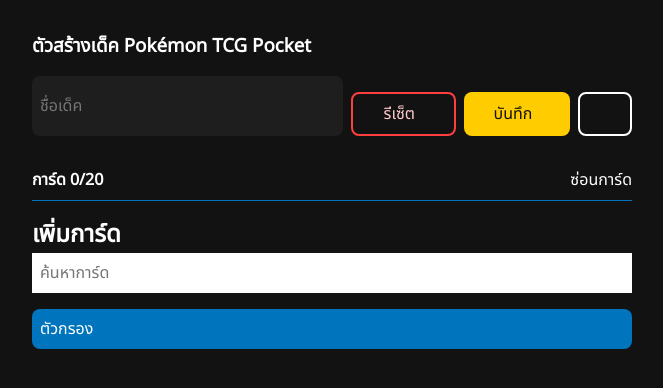
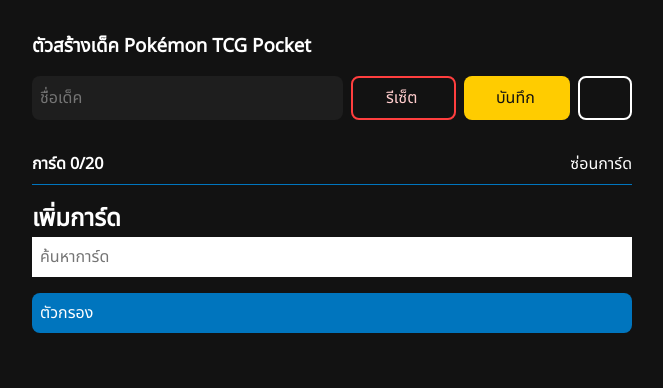
Before and after one commit to 3xbun/ptcgp-deck-builder, a Vue app: page / in a window 1280 px wide. Shown: the top 388 px of the page, without its empty margins (308-971 px from the left). Built offline with nearby package versions, Linux system fonts and the light colour scheme.

Commit message:
fix header

```diff
--- a/src/components/DeckName.vue
+++ b/src/components/DeckName.vue
@@ -1,5 +1,5 @@
 <template>
-  <div>
+  <header>
     <input type="text" placeholder="ชื่อเด็ค" v-model="deck.name">
     <div class="btn reset" @click="reset()">
       <p>
@@ -16,7 +16,7 @@
     <div class="btn copy" @click="copyToClipboard">
       <i class="fa-light fa-copy"></i>
     </div>
-  </div>
+  </header>
 </template>
 
 <script setup>
@@ -45,7 +45,7 @@
 </script>
 
 <style scoped>
-div {
+header {
   display: flex;
   margin-top: 1em;
   gap: .5em;
@@ -60,6 +60,7 @@
   width: 20%;
   text-align: center;
   display: flex;
+  gap: .2em;
   align-items: center;
   justify-content: center;
   border-radius: .5em;
```
